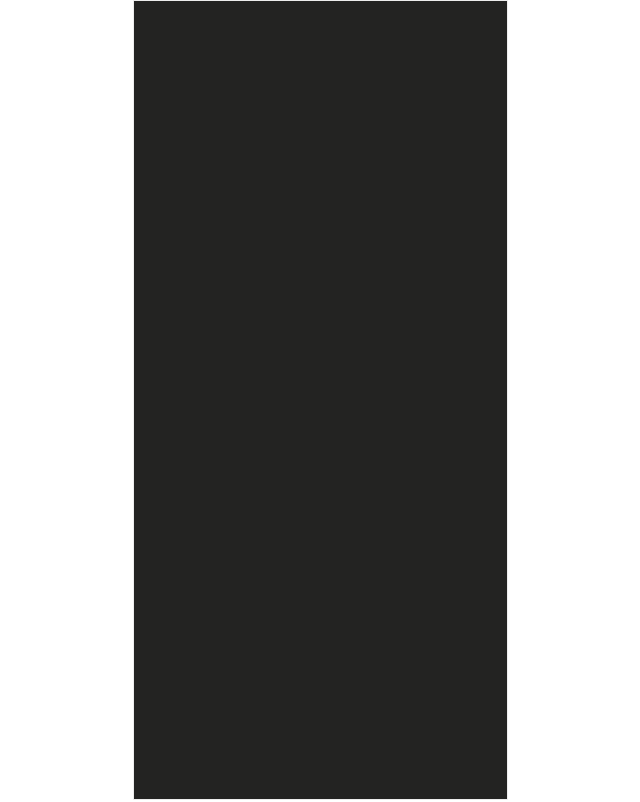
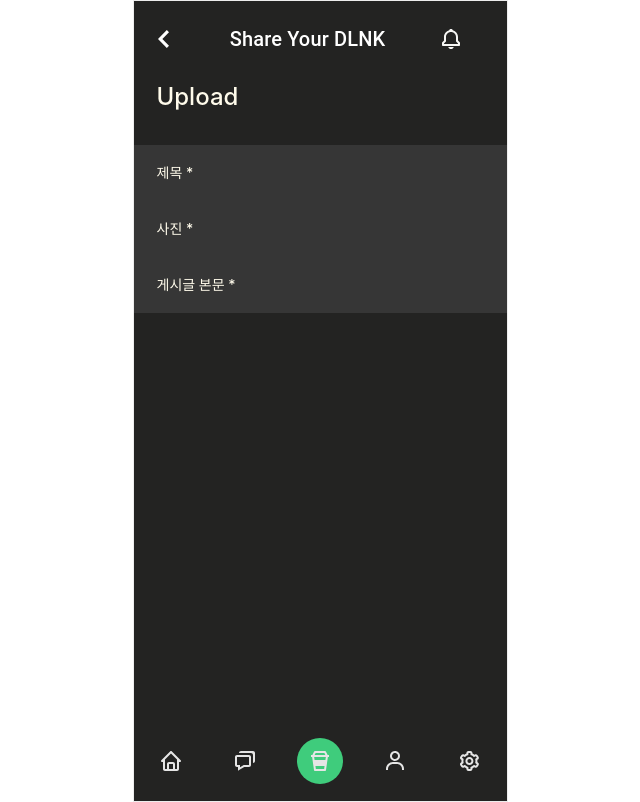
Before and after one commit to D-LINK-alpha/D-LINK-frontend, a React (Create React App) app: page /community/upload in a window 1280 px wide. Before the commit this address had no page. Shown: the whole page, without its empty margins (320-960 px from the left). Built offline with nearby package versions, Linux system fonts and the light colour scheme.

Commit message:
feat: upload, post 뼈대 만들기

```diff
--- a/src/App.js
+++ b/src/App.js
@@ -9,7 +9,8 @@ import LandingPage from './pages/LandingPage/landingPage';
 import SplashScreen from './pages/SplashScreen/splashScreen';
 import LoadingPage from './pages/LoadingPage/loadingPage';
 import CommunityPage from './pages/CommunityPage/index';
-
+import UploadPage from './pages/CommunityPage/uploadPage';
+import PostPage from './pages/CommunityPage/postPage';
 
 const App = () => {
   return (
@@ -23,7 +24,10 @@ const App = () => {
         <Route path="/landing" element={<LandingPage />} />
         <Route path="/splash" element={<SplashScreen />} />
         <Route path="/loading" element={<LoadingPage />} />
+
         <Route path="/community" element={<CommunityPage />} />
+        <Route path="/community/upload" element={<UploadPage />} />
+        <Route path="/community/post" element={<PostPage />} />
       </Routes>
     </div>
   );
--- a/src/pages/CommunityPage/index.js
+++ b/src/pages/CommunityPage/index.js
@@ -1,28 +1,42 @@
 import Header from '../../components/Layout/Header/Header';
 import Footer from '../../components/Layout/Footer';
-import { Button } from '@mui/material';
+// import { Button } from '@mui/material';
 import * as React from 'react';
 import Box from '@mui/material/Box';
 import ImageList from '@mui/material/ImageList';
 import ImageListItem from '@mui/material/ImageListItem';
+import { ReactComponent as DrinkSample } from '../../assets/drinkExample/drinkExample.svg';
+import MuiButton from '../../components/Button/muiButton';
+import { Link } from 'react-router-dom';
 
 export default function CommunityPage() {
   return (
     <div>
       <Header title="Share Your DLNK" />
-      <div className="Container">
-        <div className="flex space-x-0 justify-between pt-4">
+      <div className="flex flex-col h-screen py-[64px]">
+        <div className="overflow-auto scrollbar-hide">
+          <div className="flex space-x-0 justify-between pt-4 px-[23px] pb-8">
             <p className="text-amber-50 text-2xl">Community</p>
             <div className="flex justify-end">
-            <Button className="w-16 h-8 bg-[#EDEDED] text-black rounded-3xl">
-              +
-            </Button>
+              <Link to="/community/upload">
+                <MuiButton
+                  text="+"
+                  className="w-16 h-8 bg-[#363636] text-amber-50 rounded-3xl"
+                />
+              </Link>
             </div>
           </div>
 
-        <div></div>
+          <div className="w-full h-[468px] flex-col space-x-0 justify-center items-center bg-[#363636]">
+            <div className="flex px-[23px]">
+              <p className="text-xl text-amber-50 py-[18px]">오늘의 꿀조합</p>
+            </div>
+            <div className="flex justify-center">
+              <DrinkSample />
+            </div>
+          </div>
 
-        <div className="overflow-auto">
+          <div className="px-[23px] flex justify-center pt-[81px]">
             <Box sx={{ width: 320, overflowY: 'scroll' }}>
               <ImageList variant="masonry" cols={2} gap={8}>
                 {itemData.map((item) => (
@@ -37,6 +51,7 @@ export default function CommunityPage() {
                 ))}
               </ImageList>
             </Box>
+          </div>
         </div>
       </div>
       <Footer />
--- /dev/null
+++ b/src/pages/CommunityPage/postPage.js
@@ -0,0 +1,35 @@
+import Header from '../../components/Layout/Header/Header';
+import Footer from '../../components/Layout/Footer';
+import * as React from 'react';
+// import { Link } from 'react-router-dom';
+
+export default function postPage() {
+  return (
+    <div>
+      <Header title="Share Your DLNK" />
+      <div className="flex flex-col h-screen py-[64px]">
+        <div className="overflow-auto scrollbar-hide">
+          <div className="flex space-x-0 justify-between pt-4 px-[23px] pb-8">
+            <p className="text-amber-50 text-2xl">Post</p>
+            <div className="flex justify-end"></div>
+          </div>
+
+          <div className="w-full flex-col space-x-0 justify-center items-center bg-[#363636]">
+            <div className="flex px-[23px]">
+              <p className="text-sm text-amber-50 py-[18px]">제목 *</p>
+            </div>
+            <div className="flex px-[23px]">
+              <p className="text-sm text-amber-50 py-[18px]">사진 *</p>
+            </div>
+            <div className="flex px-[23px]">
+              <p className="text-sm text-amber-50 py-[18px]">게시글 본문 *</p>
+            </div>
+          </div>
+
+          <div className="px-[23px] flex justify-center pt-[81px]"></div>
+        </div>
+      </div>
+      <Footer />
+    </div>
+  );
+}
--- /dev/null
+++ b/src/pages/CommunityPage/uploadPage.js
@@ -0,0 +1,35 @@
+import Header from '../../components/Layout/Header/Header';
+import Footer from '../../components/Layout/Footer';
+import * as React from 'react';
+// import { Link } from 'react-router-dom';
+
+export default function UploadPage() {
+  return (
+    <div>
+      <Header title="Share Your DLNK" />
+      <div className="flex flex-col h-screen py-[64px]">
+        <div className="overflow-auto scrollbar-hide">
+          <div className="flex space-x-0 justify-between pt-4 px-[23px] pb-8">
+            <p className="text-amber-50 text-2xl">Upload</p>
+            <div className="flex justify-end"></div>
+          </div>
+
+          <div className="w-full flex-col space-x-0 justify-center items-center bg-[#363636]">
+            <div className="flex px-[23px]">
+              <p className="text-sm text-amber-50 py-[18px]">제목 *</p>
+            </div>
+            <div className="flex px-[23px]">
+              <p className="text-sm text-amber-50 py-[18px]">사진 *</p>
+            </div>
+            <div className="flex px-[23px]">
+              <p className="text-sm text-amber-50 py-[18px]">게시글 본문 *</p>
+            </div>
+          </div>
+
+          <div className="px-[23px] flex justify-center pt-[81px]"></div>
+        </div>
+      </div>
+      <Footer />
+    </div>
+  );
+}
```
Also changed, not shown: src/assets/drinkExample/drinkExample.svg (added). Lines whose indentation alone changed are shown as unchanged.
